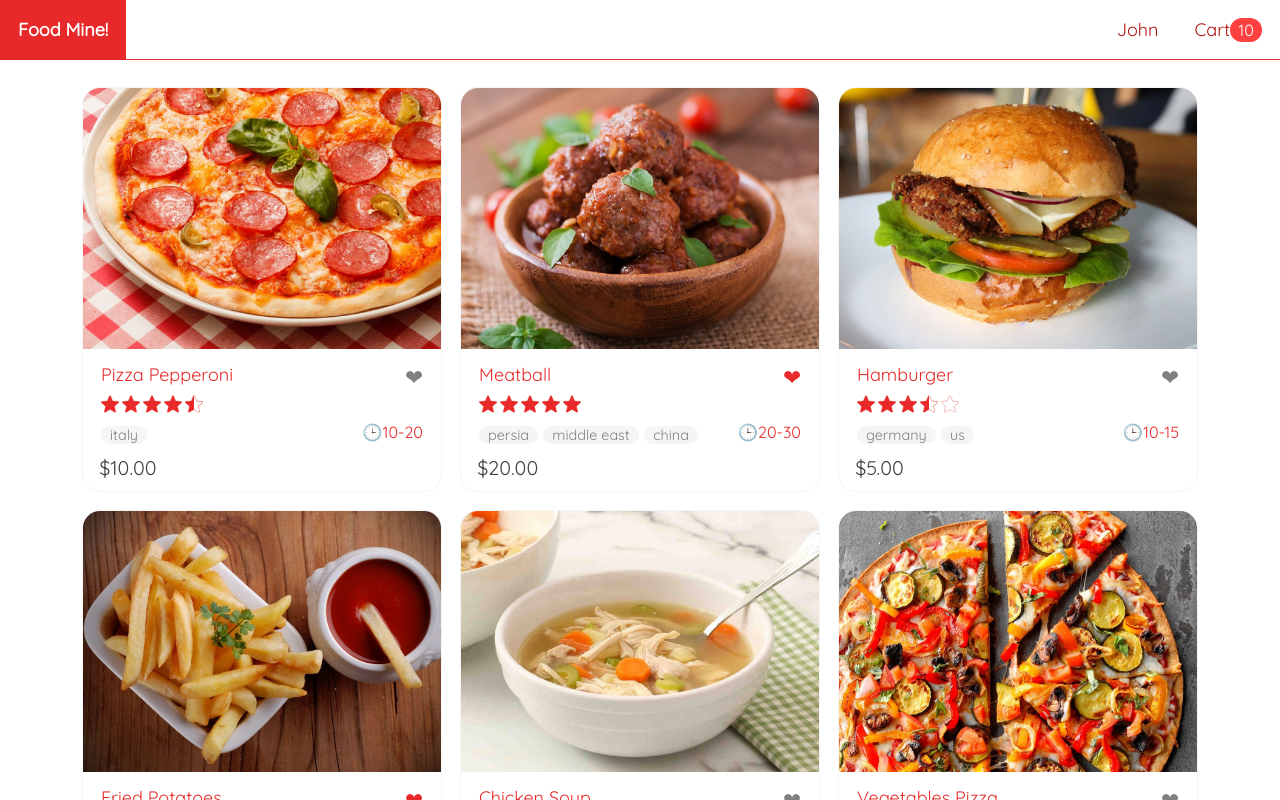
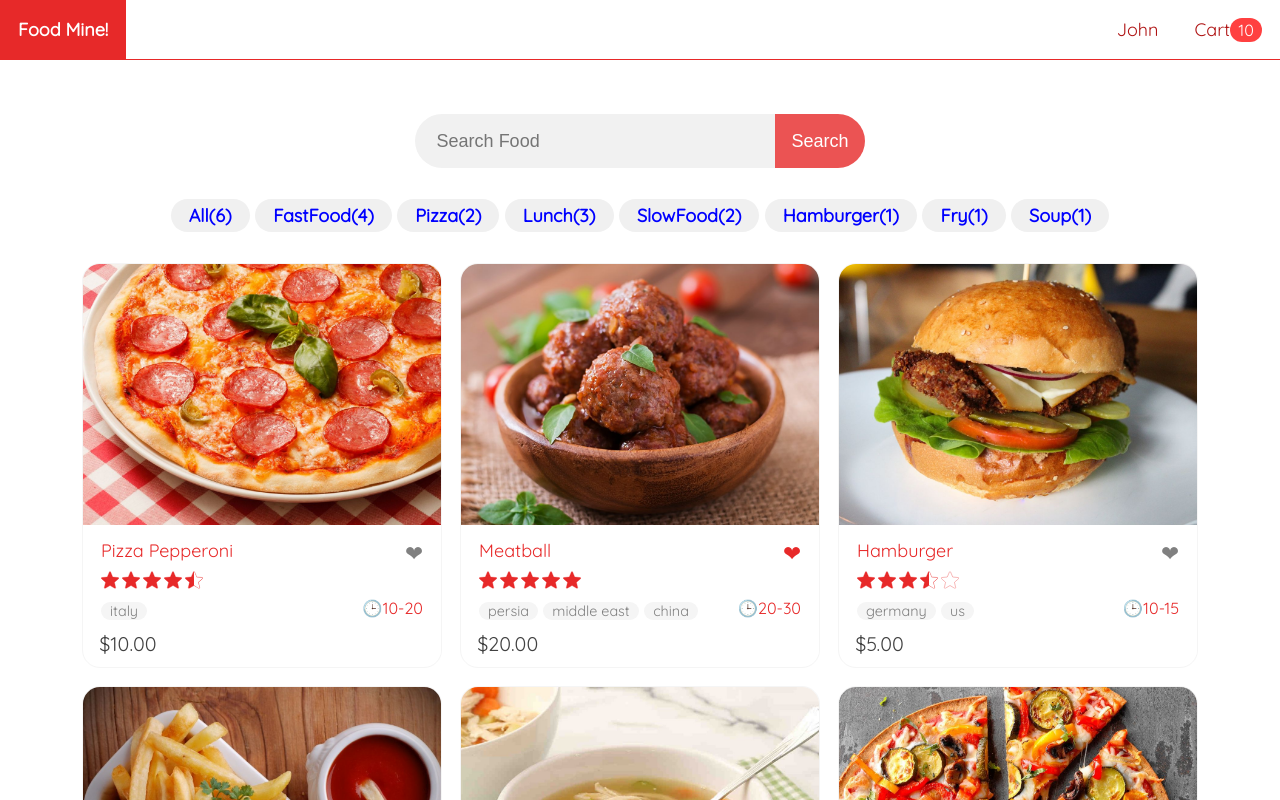
Before and after one commit to ivanpan0626/HunanExpress, a React (Create React App) app in the folder frontend/: page / in a window 1280 px wide. Shown: the top 800 px of the page. Built offline with nearby package versions, Linux system fonts and the light colour scheme.

Commit message:
Tags + Search Bar

```diff
--- a/frontend/src/AppRoutes.js
+++ b/frontend/src/AppRoutes.js
@@ -8,6 +8,12 @@ export default function AppRoutes() {
         <Route path='/'
         element={<HomePage></HomePage>}>
         </Route>
+        <Route path='/search/:searchTerm'
+        element={<HomePage></HomePage>}>
+        </Route>
+        <Route path='/tag/:tag'
+        element={<HomePage></HomePage>}>
+        </Route>
     </Routes>
   )
 }
--- /dev/null
+++ b/frontend/src/components/Search/Search.js
@@ -0,0 +1,25 @@
+import React, { useState } from 'react';
+import {useNavigate, useParams} from 'react-router-dom'
+import styles from './search.module.css'
+
+export default function Search(){
+    const [term, setTerm] = useState('')
+    const navigate = useNavigate();
+    const {searchTerm} = useParams();
+
+    const search = async () =>{
+        term ? navigate('/search/' + term) : navigate('/');
+    }
+
+    return(
+        <div className={styles.container}>
+            <input type='text'
+                placeholder='Search Food'
+                onChange={e => setTerm(e.target.value)}
+                onKeyUp={e => e.key === 'Enter' && search()}
+                defaultValue={searchTerm}>
+            </input>
+            <button onClick={search}>Search</button>
+        </div>
+    )
+}
--- /dev/null
+++ b/frontend/src/components/Search/search.module.css
@@ -0,0 +1,35 @@
+.container{
+    display: flex;
+    justify-content: center;
+    margin-top: 3rem;
+    margin-bottom: 1.5rem;
+}
+
+.container input{
+    border-radius: 10rem 0 0 10rem;
+    border: none;
+    height: 3rem;
+    width: 20rem;
+    background-color: #f1f1f1;
+    padding: 1.2rem;
+    font-size: 1rem;
+    font-weight: 500;
+    outline: none;
+}
+
+.container button{
+    height: 3rem;
+    width: 5rem;
+    font-size: 1rem;
+    border-radius: 0 10rem 10rem 0;
+    border: none;
+    background-color: #e72929;
+    color: white;
+    opacity: 0.8;
+    outline: none;
+}
+
+.container button:hover{
+    opacity: 1;
+    cursor: pointer;
+}
--- /dev/null
+++ b/frontend/src/components/Tags/Tags.js
@@ -0,0 +1,22 @@
+import React from 'react'
+import { Link } from 'react-router-dom'
+import styles from './tags.module.css'
+
+export default function Tags({tags, forFoodPage}){
+    return(
+        <div className={styles.container}
+            style={{
+                justifyContent: forFoodPage ? 'start': 'center',
+            }}>
+
+            {
+                tags.map(tag =>
+                    <Link key={tag.name} to={`/tag/${tag.name}`}>
+                        {tag.name}
+                        {!forFoodPage && `(${tag.count})`}
+                    </Link>
+                )
+            }
+        </div>
+    )
+}
--- /dev/null
+++ b/frontend/src/components/Tags/tags.module.css
@@ -0,0 +1,13 @@
+.container{
+    display: flex;
+    flex-wrap: wrap;
+}
+
+.container a{
+    background-color: #f0f0f0;
+    padding: 0.3rem 1rem;
+    margin: 0.2rem 0.15rem;
+    border-radius: 10rem;
+    font-weight: 600;
+    color: blue;
+}
--- a/frontend/src/data.js
+++ b/frontend/src/data.js
@@ -66,3 +66,15 @@ export const sample_foods = [
       tags: ['FastFood', 'Pizza', 'Lunch'],
     },
   ];
+
+  //tags
+  export const sample_tags = [
+    { name: 'All', count: 6 },
+    { name: 'FastFood', count: 4 },
+    { name: 'Pizza', count: 2 },
+    { name: 'Lunch', count: 3 },
+    { name: 'SlowFood', count: 2 },
+    { name: 'Hamburger', count: 1 },
+    { name: 'Fry', count: 1 },
+    { name: 'Soup', count: 1 },
+  ];
--- a/frontend/src/pages/HomePage.js
+++ b/frontend/src/pages/HomePage.js
@@ -1,12 +1,18 @@
 import React, {useEffect, useReducer} from 'react'
-import {getAll} from '../services/foodService.js'
+import {useParams} from 'react-router-dom'
+import {getAll, getAllTags, search, getAllByTag} from '../services/foodService.js'
 import Thumbnails from '../components/Thumbnails/Thumbnails.js'
+import Search from '../components/Search/Search.js'
+import Tags from '../components/Tags/Tags.js'
 
-const initialState = {foods:[]};
+const initialState = {foods:[], tags: []};
+
 const reducer = (state,action) => {
   switch(action.type){
     case 'FOODS_LOADED':
       return {...state, foods: action.payload};
+    case 'TAGS_LOADED':
+      return {...state, tags: action.payload}
     default:
       return state;
   }
@@ -14,13 +20,26 @@ const reducer = (state,action) => {
 
 export default function HomePage() {
   const [state, dispatch] = useReducer(reducer, initialState);
-  const{foods} = state;
+  const{foods, tags} = state;
+  const {searchTerm, tag} = useParams();
 
   useEffect( () => { //Loads all the sample food from foodService.js
-    getAll().then(foods => dispatch({type: 'FOODS_LOADED', payload: foods }));
-  }, [])
+    getAllTags().then(tags => dispatch({ type: 'TAGS_LOADED', payload: tags }));
+
+    const loadFoods = tag
+      ? getAllByTag(tag)
+      : searchTerm
+      ? search(searchTerm)
+      : getAll();
+
+    loadFoods.then(foods => dispatch({type: 'FOODS_LOADED', payload: foods }));
+  }, [searchTerm, tag]);
 
   return (
+    <>
+    <Search></Search>
+    <Tags tags={tags}></Tags>
     <Thumbnails foods={foods}></Thumbnails>
+    </>
   )
 }
--- a/frontend/src/services/foodService.js
+++ b/frontend/src/services/foodService.js
@@ -1,3 +1,17 @@
-import { sample_foods } from '../data.js'
+import { sample_foods, sample_tags } from '../data.js'
 
 export const getAll = async () => sample_foods;
+
+export const search = async(searchTerm) =>
+    sample_foods.filter(item =>
+        item.name.toLowerCase().includes(searchTerm.toLowerCase())
+    ); //Checks for letters are same, case insensitive
+
+export const getAllTags = async () => sample_tags;
+
+export const getAllByTag = async tag => {
+    if (tag === 'All'){
+        return getAll();
+    }
+    return sample_foods.filter(item => item.tags?.includes(tag));
+};
```
